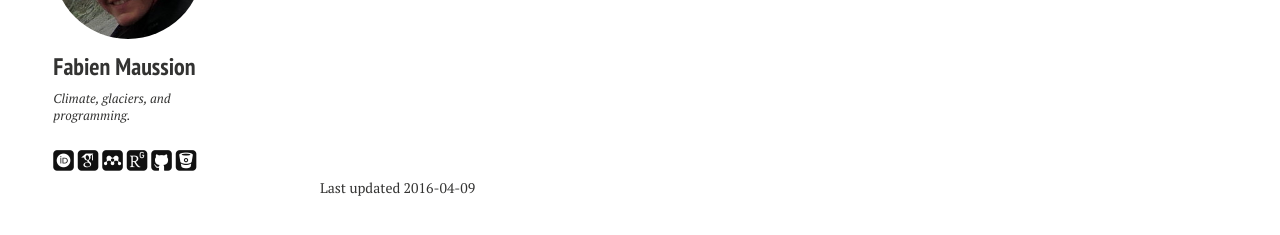
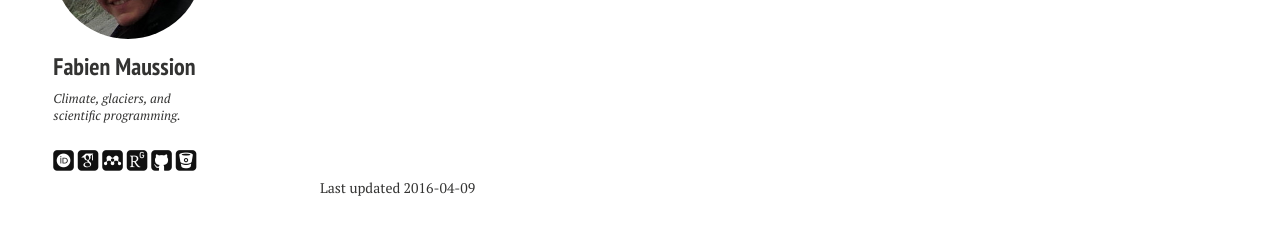
Before and after one commit to fmaussion/fmaussion.github.io, a Jekyll site: the page built from research/index.md, in a window 1280 px wide. Shown: the part 444-679 px from the top of the page. Built offline with Jekyll 4.4.1, drawn with Linux system fonts in a browser that asks for light colours; nearby versions of some CDN libraries; some web fonts are replaced.

Commit message:
descrip back to original

```diff
--- a/_config.yml
+++ b/_config.yml
@@ -1,7 +1,7 @@
 # Site wide configuration
 
 title: Fabien Maussion
-description: "Climate, glaciers, and programming."
+description: "Climate, glaciers, and scientific programming."
 locale: en_US
 url: http://fabienmaussion.info
 # url: http://localhost:4000
@@ -31,7 +31,7 @@ kramdown:
 owner:
   name: Fabien Maussion
   avatar: fabi-portrait.jpg
-  bio: "Climate, glaciers, and programming."
+  bio: "Climate, glaciers, and scientific programming."
   github: fmaussion
   bitbucket: fmaussion
   orcid: 0000-0002-3211-506X
```
